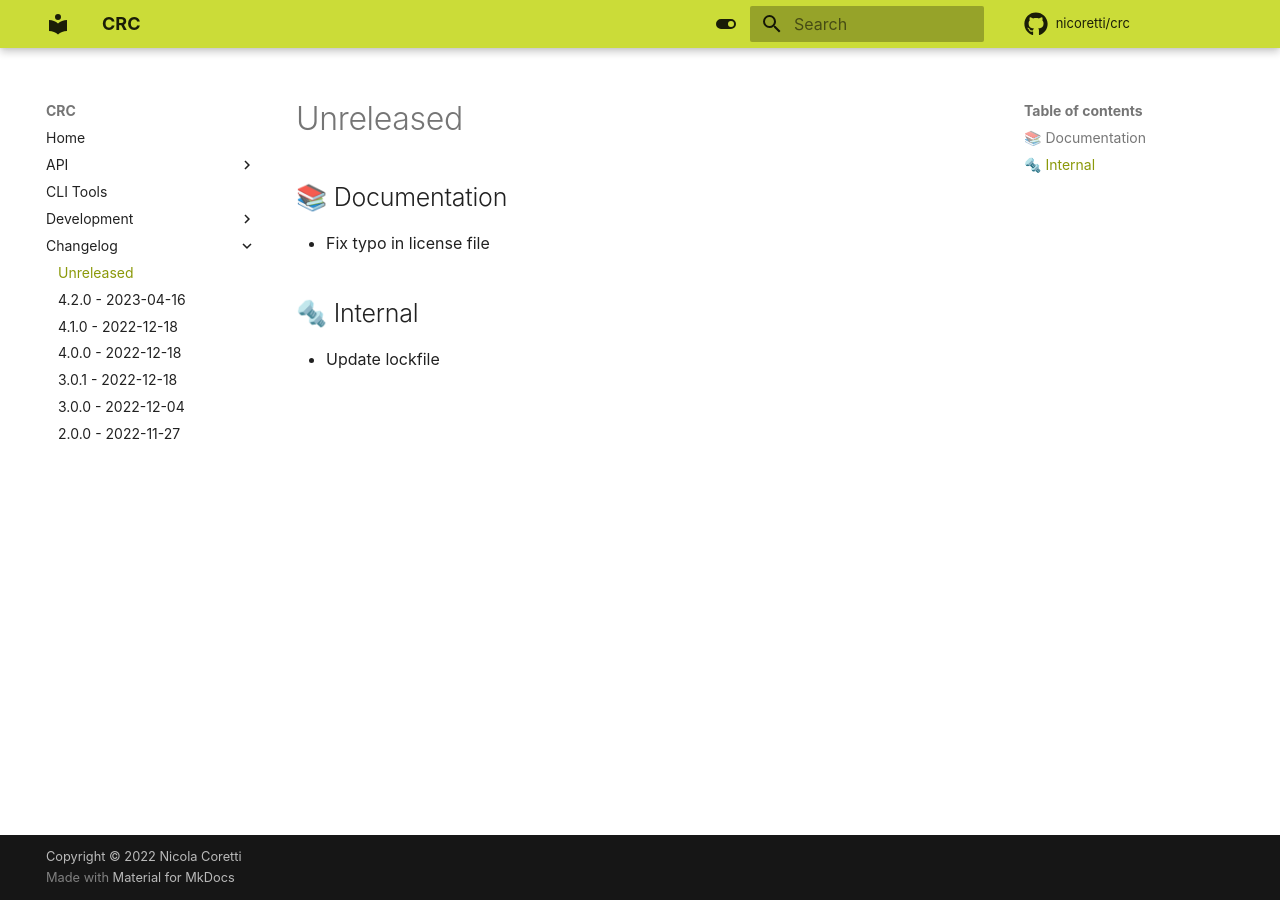
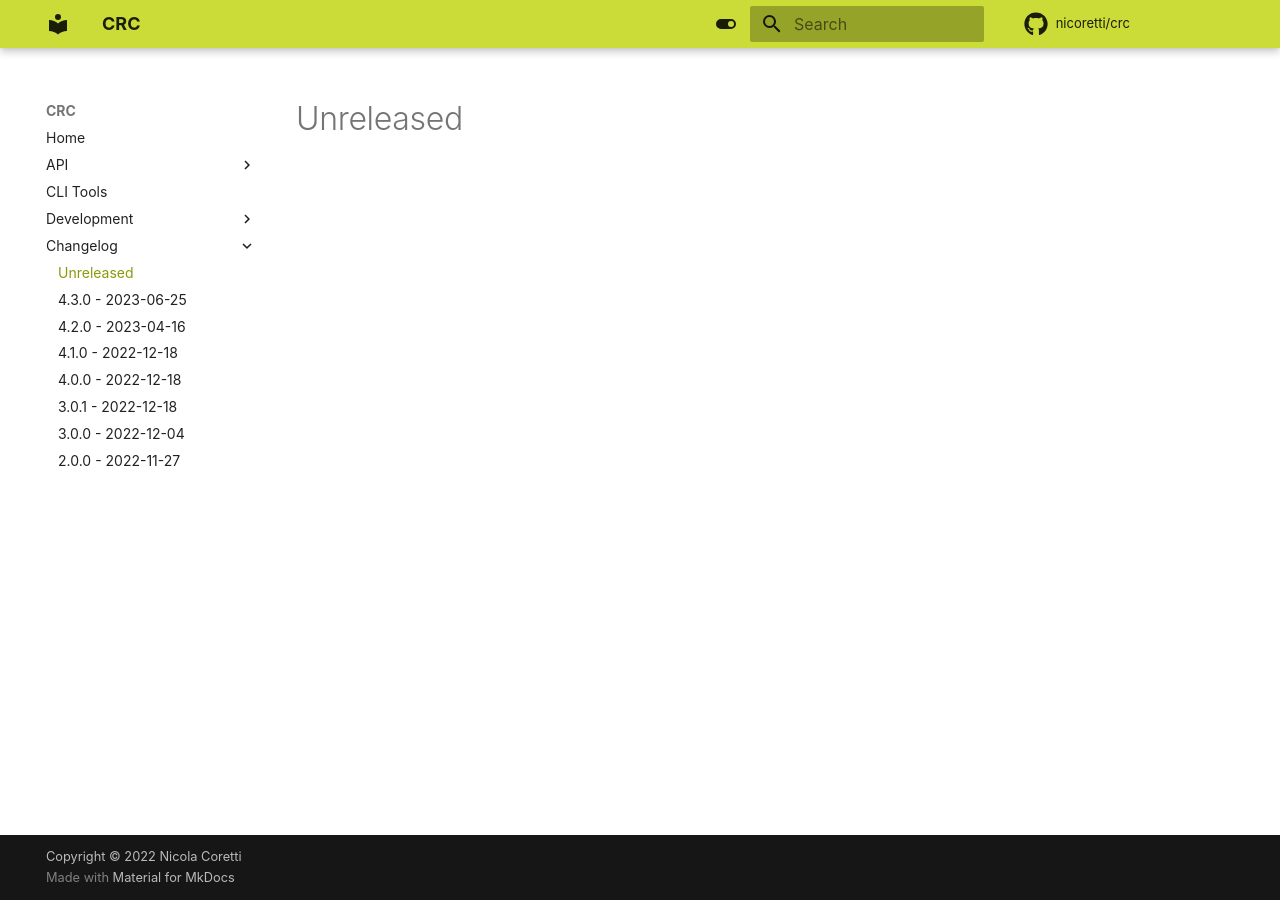
Before and after one commit to Nicoretti/crc, an MkDocs documentation site: the page built from docs/docs/changelog/unreleased.md, in a window 1280 px wide. Built offline with MkDocs 1.6.1 and Material for MkDocs 9.7.7, drawn with Linux system fonts in a browser that asks for light colours; comment, search, counter and statistics services are not loaded.

Commit message:
Prepare release 4.3.0

```diff
--- /dev/null
+++ b/docs/docs/changelog/changes_4.3.0.md
@@ -0,0 +1,7 @@
+# 4.3.0 - 2023-06-25
+
+## 📚 Documentation
+* Fix typo in license file
+
+## 🔩  Internal
+* Update lockfile
--- a/docs/docs/changelog/unreleased.md
+++ b/docs/docs/changelog/unreleased.md
@@ -1,7 +1 @@
 # Unreleased
-
-## 📚 Documentation
-* Fix typo in license file
-
-## 🔩  Internal
-* Update lockfile
--- a/docs/mkdocs.yml
+++ b/docs/mkdocs.yml
@@ -22,6 +22,7 @@
       - "development/release.md"
   - Changelog:
       - "changelog/unreleased.md"
+      - "changelog/changes_4.3.0.md"
       - "changelog/changes_4.2.0.md"
       - "changelog/changes_4.1.0.md"
       - "changelog/changes_4.0.0.md"
--- a/pyproject.toml
+++ b/pyproject.toml
@@ -1,6 +1,6 @@
 [tool.poetry]
 name = "crc"
-version = "4.2.0"
+version = "4.3.0"
 description = "Library and CLI to calculate and verify all kinds of CRC checksums"
 packages = [
     { include = "crc.py" },
```
